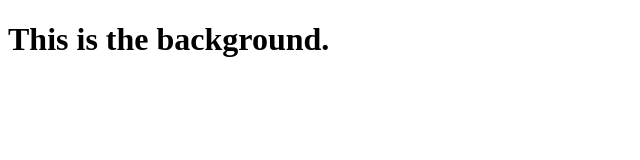
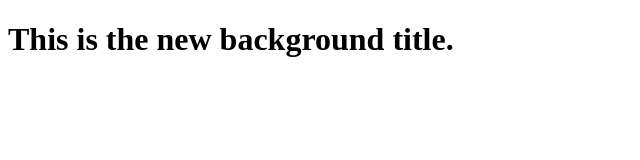
Before and after one commit to joshbowers/background-generator, a plain HTML site: page index.html in a window 1280 px wide. Shown: the whole page, without its empty margins (0-640 px from the left). Drawn offline with Linux system fonts and the light colour scheme.

Commit message:
changing title

```diff
--- a/index.html
+++ b/index.html
@@ -4,6 +4,6 @@
 	<title>Testing</title>
 </head>
 <body>
-	<h1>This is the background.</h1>
+	<h1>This is the new background title.</h1>
 </body>
 </html>
```
